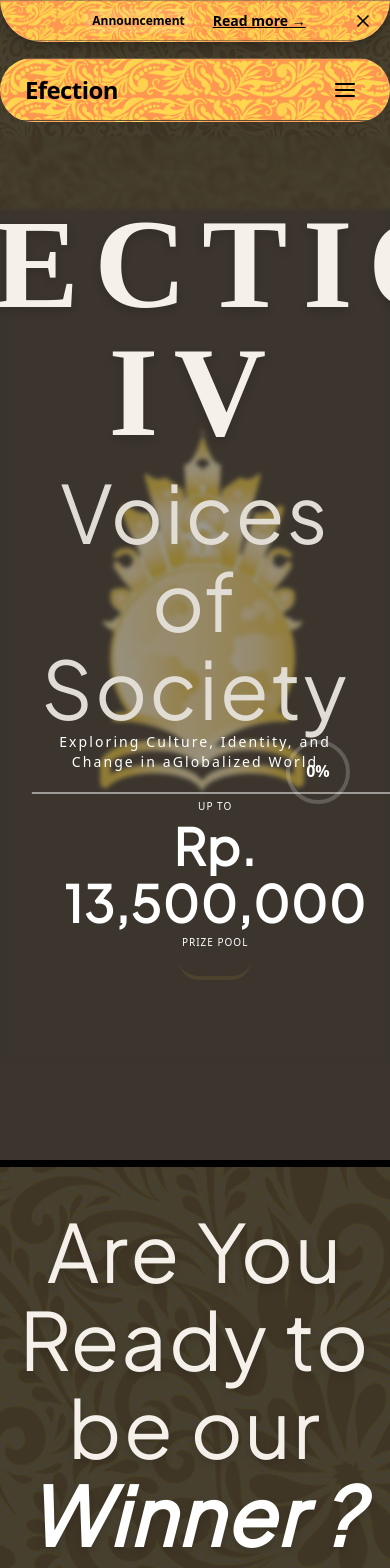
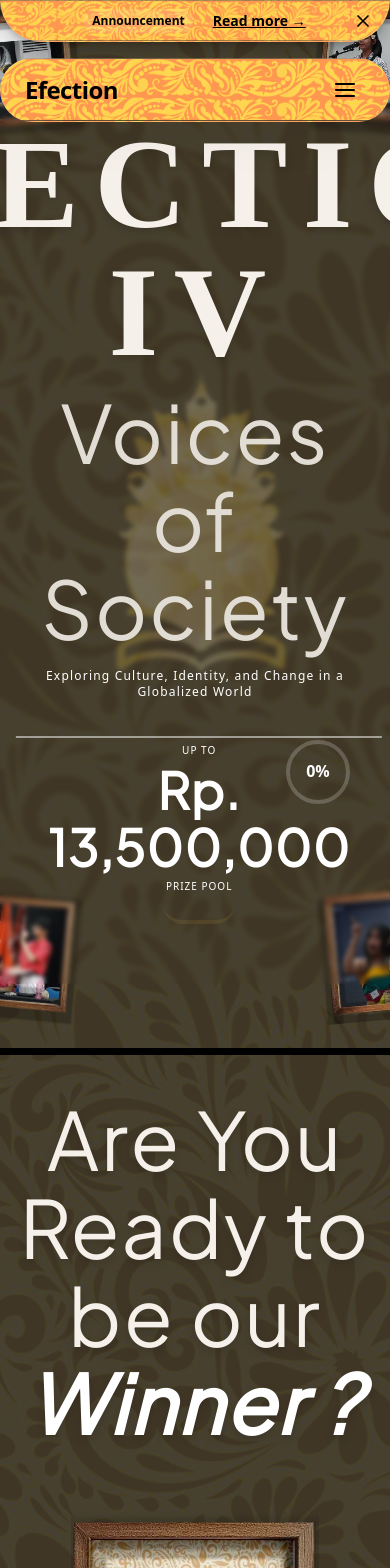
Before and after one commit to NovaPerwira/Efection, a Next.js app: page / in a window 390 px wide. Shown: the top 1568 px of the page. Built offline with nearby package versions, Linux system fonts and the light colour scheme; a web font is replaced by a local one.

Commit message:
update responsive hero

```diff
--- a/components/EfectionIVSection.tsx
+++ b/components/EfectionIVSection.tsx
@@ -16,27 +16,26 @@ export default function EfectionIVSection({
   animate = true,
 }: EfectionIVSectionProps) {
   return (
-    <section className="relative w-full py-24 min-h-screen overflow-hidden bg-[#3b352d] flex flex-col items-center justify-center">
+    <section className="relative w-full py-16 md:py-24 min-h-screen overflow-hidden bg-[#3b352d] flex flex-col items-center justify-center">
       {/* --- Background Elements --- */}
 
       {/* Vertical Stripes Pattern */}
       <div className="absolute w-full h-full inset-0 opacity-15 pointer-events-none">
-        <img src="images/Hero/bg.png" alt="" />
-
+        <img src="images/Hero/bg.png" alt="" className="w-full h-full object-cover" />
       </div>
 
       {/* Central Emblem Silhouette (Decorative Background) */}
       <div className="absolute top-1/2 left-1/2 -translate-x-1/2 -translate-y-1/2 w-[300px] h-[300px] md:w-[600px] md:h-[600px] pointer-events-none z-0">
-         <img src="images/Hero/logo.webp" alt="" />
+         <img src="images/Hero/logo.webp" alt="" className="w-full h-full object-contain opacity-50" />
       </div>
 
       {/* --- Main Content --- */}
       <motion.div
         className="
-          relative z-10
+          relative z-20
           w-full max-w-[860px]
-          px-8 py-16
-          mt-10
+          px-4 md:px-8 py-10 md:py-16
+          mt-4 md:mt-10
           text-center
           text-[#f5f1ea]
           backdrop-blur-[2px]
@@ -50,7 +49,7 @@ export default function EfectionIVSection({
         <div className="flex flex-col items-center justify-center leading-tight">
           <motion.h1
             className="
-              text-5xl
+              text-3xl sm:text-4xl md:text-5xl
               font-serif
               tracking-[0.12em]
               font-bold
@@ -68,7 +67,7 @@ export default function EfectionIVSection({
           {/* Subtitle */}
           <motion.h2
             className="
-              text-2xl
+              text-xl md:text-2xl
               font-serif
               text-[#e2ddd4]
               tracking-wide
@@ -84,11 +83,11 @@ export default function EfectionIVSection({
           {/* Description */}
           <motion.p
             className="
-              text-sm
+              text-xs md:text-sm
               text-white
               font-light
-              tracking-[0.15em]
-              mb-2
+              tracking-[0.10em] md:tracking-[0.15em]
+              mb-2 mt-4 px-2
             "
             initial={{ opacity: 0 }}
             whileInView={{ opacity: 1 }}
@@ -97,7 +96,7 @@ export default function EfectionIVSection({
           >
             Exploring Culture, Identity, and Change in a
             <br className="hidden md:block" />
-            Globalized World
+            {" "}Globalized World
           </motion.p>
         </div>
 
@@ -106,6 +105,7 @@ export default function EfectionIVSection({
           className="
             relative inline-flex flex-col items-center
             px-8 py-5 leading-tight
+            mt-4 md:mt-0
           "
           initial={{ opacity: 0, y: 12 }}
           whileInView={{ opacity: 1, y: 0 }}
@@ -121,7 +121,7 @@ export default function EfectionIVSection({
 
           <h3
             className="
-              text-[30px]
+              text-[24px]
               sm:text-[34px]
               md:text-[40px]
               font-bold
@@ -151,28 +151,37 @@ export default function EfectionIVSection({
 
 
       {/* --- Side Floating Images --- */}
+      {/* UPDATED POSITIONING:
+          Uses responsive sizing (w-24 -> w-48)
+          and responsive positioning to prevent overlap on small screens.
+      */}
+
       {/* Left Column */}
       <SideImage
         src="/images/Hero/psrt 1.webp"
-        className="top-0 left-0"
+        className="top-4 -left-4 md:top-0 md:left-0"
         delay={0.2}
+        rotation={-5}
       />
       <SideImage
         src="/images/Hero/psrt 3.webp"
-        className="bottom-0 left-0"
+        className="bottom-4 -left-4 md:bottom-0 md:left-0"
         delay={0.4}
+        rotation={5}
       />
 
       {/* Right Column */}
       <SideImage
         src="/images/Hero/psrt 2.webp"
-        className="top-0 -right-4 "
+        className="top-4 -right-4 md:top-0 md:-right-4"
         delay={0.3}
+        rotation={5}
       />
       <SideImage
         src="/images/Hero/psrt 4.webp"
-        className="bottom-0 -right-6"
+        className="bottom-4 -right-4 md:bottom-0 md:-right-6"
         delay={0.5}
+        rotation={-5}
       />
     </section>
   )
@@ -181,7 +190,9 @@ export default function EfectionIVSection({
 function SideImage({ src, className, delay, rotation = 0 }: SideImageProps) {
   return (
     <motion.div
-      className={`hidden lg:block absolute w-48 h-64 ${className}`}
+      // REMOVED "hidden lg:block"
+      // Added responsive width/height: w-24 h-32 on mobile -> w-48 h-64 on desktop
+      className={`absolute z-10 w-24 h-32 sm:w-32 sm:h-44 md:w-40 md:h-52 lg:w-48 lg:h-64 ${className}`}
       initial={{ opacity: 0, scale: 0.8 }}
       whileInView={{ opacity: 1, scale: 1 }}
       viewport={{ once: true }}
@@ -200,11 +211,16 @@ function SideImage({ src, className, delay, rotation = 0 }: SideImageProps) {
         className="relative w-full h-full cursor-pointer"
         style={{ rotate: rotation }}
       >
-        {/* Simplified Image Component: No borders, frames, or overlays */}
         <img
           src={src}
           alt="Participant"
-          className="w-full h-full object-contain transition-transform duration-500 overflow-hidden hover:scale-105 transition-all duration-500 ease-in-out hover:scale-105 hover:brightness-110 hover:shadow-[0_0_30px_rgba(255,215,0,0.4)] cursor-pointer z-20 "
+          className="
+            w-full h-full object-contain
+            transition-all duration-500 ease-in-out
+            hover:scale-105 hover:brightness-110
+            hover:shadow-[0_0_30px_rgba(255,215,0,0.4)]
+            cursor-pointer
+          "
           onError={(e) => {
             (e.target as HTMLImageElement).style.display = 'none';
           }}
```
